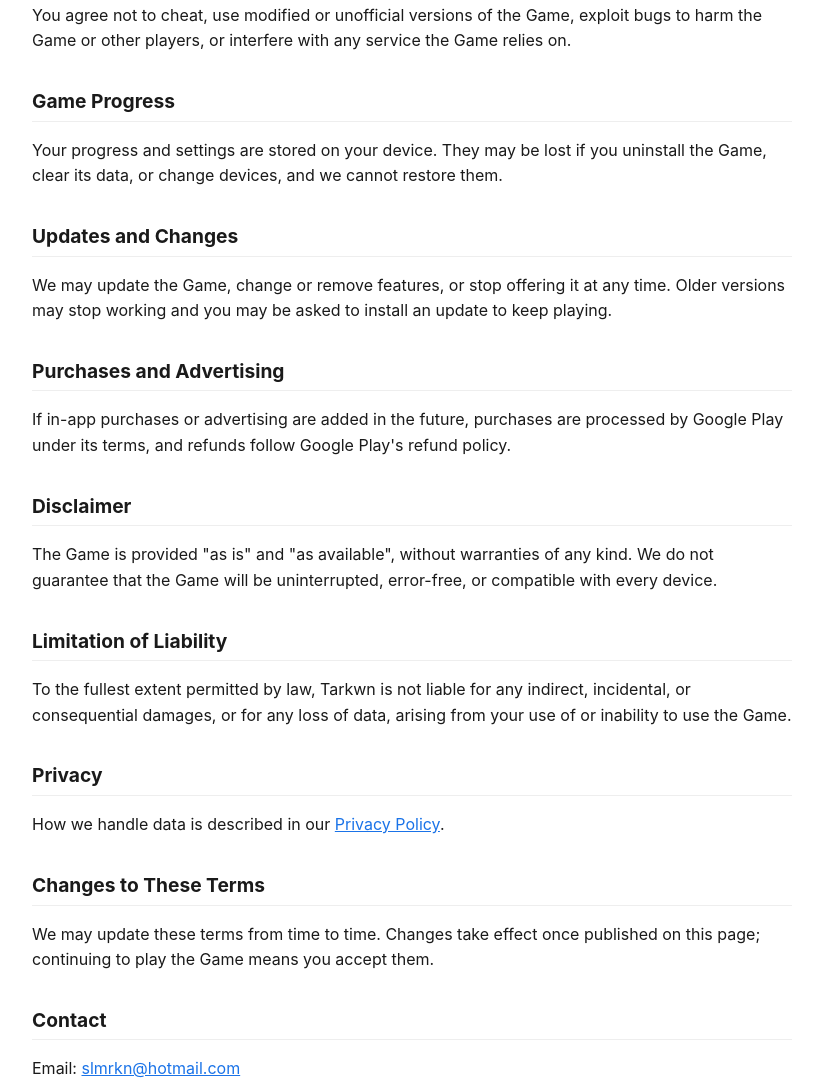
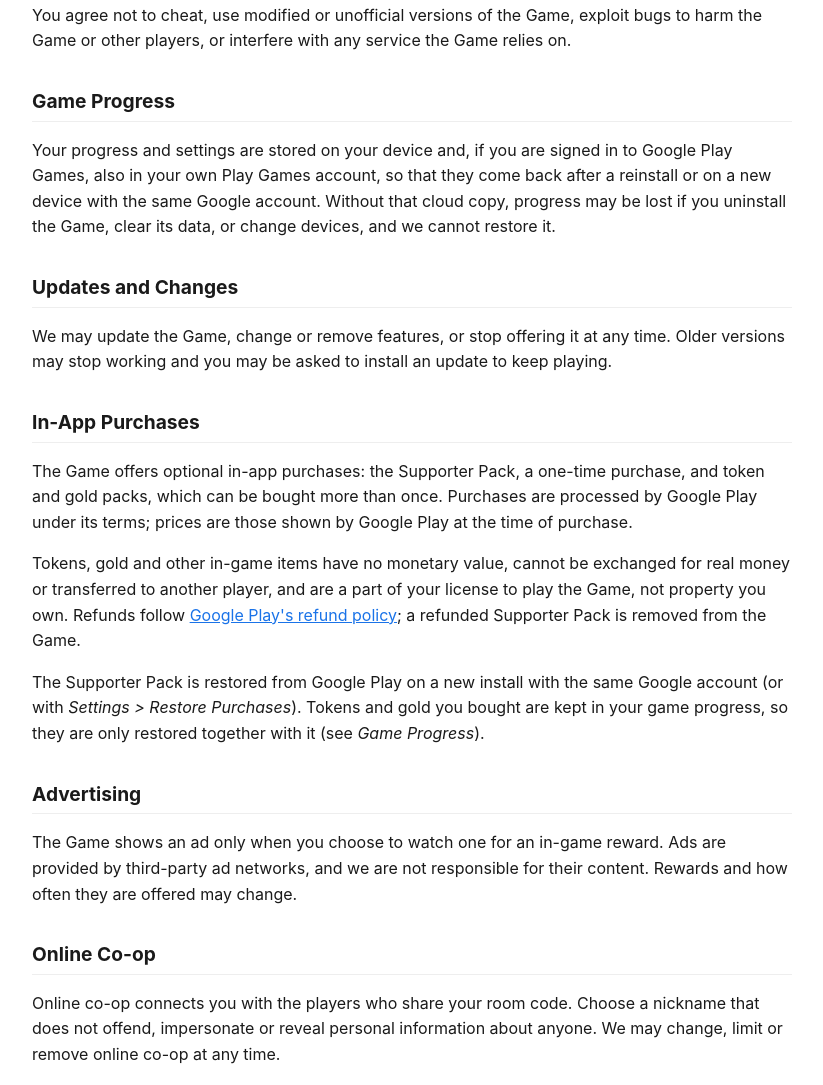
Before and after one commit to Tarkwn/inkfall-privacy, a plain HTML site: page terms.html in a window 1280 px wide. Shown: the part 617-1702 px from the top of the page, without its empty margins (228-1051 px from the left). Drawn offline with Linux system fonts and the light colour scheme.

Commit message:
Terms: in-app purchases, advertising, online co-op and cloud save
Purchases and opt-in rewarded ads are live, so the "if added in the
future" paragraph becomes In-App Purchases (virtual items, refunds via
Google Play, what is restored), Advertising and Online Co-op sections;
Game Progress mentions the Play Games cloud copy.

Co-Authored-By: Claude Opus 5.5 <noreply@anthropic.com>

```diff
--- a/terms.html
+++ b/terms.html
@@ -15,7 +15,7 @@
 <body>
 
 <h1>Inkfall — Terms of Service</h1>
-<p class="muted">Last updated: 3 November 2026</p>
+<p class="muted">Last updated: 17 November 2026</p>
 
 <p>These terms govern your use of the mobile game <strong>Inkfall</strong> ("the Game"), published by Tarkwn.
 By downloading or playing the Game you agree to these terms. If you do not agree, please do not use the Game.</p>
@@ -34,16 +34,35 @@ licensors. These terms do not give you any ownership rights.</p>
 other players, or interfere with any service the Game relies on.</p>
 
 <h2>Game Progress</h2>
-<p>Your progress and settings are stored on your device. They may be lost if you uninstall the Game, clear its
-data, or change devices, and we cannot restore them.</p>
+<p>Your progress and settings are stored on your device and, if you are signed in to Google Play Games, also in
+your own Play Games account, so that they come back after a reinstall or on a new device with the same Google
+account. Without that cloud copy, progress may be lost if you uninstall the Game, clear its data, or change devices,
+and we cannot restore it.</p>
 
 <h2>Updates and Changes</h2>
 <p>We may update the Game, change or remove features, or stop offering it at any time. Older versions may stop
 working and you may be asked to install an update to keep playing.</p>
 
-<h2>Purchases and Advertising</h2>
-<p>If in-app purchases or advertising are added in the future, purchases are processed by Google Play under its
-terms, and refunds follow Google Play's refund policy.</p>
+<h2>In-App Purchases</h2>
+<p>The Game offers optional in-app purchases: the Supporter Pack, a one-time purchase, and token and gold packs,
+which can be bought more than once. Purchases are processed by Google Play under its terms; prices are those shown
+by Google Play at the time of purchase.</p>
+<p>Tokens, gold and other in-game items have no monetary value, cannot be exchanged for real money or transferred to
+another player, and are a part of your license to play the Game, not property you own. Refunds follow
+<a href="https://support.google.com/googleplay/answer/2479637">Google Play's refund policy</a>; a refunded Supporter
+Pack is removed from the Game.</p>
+<p>The Supporter Pack is restored from Google Play on a new install with the same Google account (or with
+<em>Settings &gt; Restore Purchases</em>). Tokens and gold you bought are kept in your game progress, so they are only
+restored together with it (see <em>Game Progress</em>).</p>
+
+<h2>Advertising</h2>
+<p>The Game shows an ad only when you choose to watch one for an in-game reward. Ads are provided by third-party ad
+networks, and we are not responsible for their content. Rewards and how often they are offered may change.</p>
+
+<h2>Online Co-op</h2>
+<p>Online co-op connects you with the players who share your room code. Choose a nickname that does not offend,
+impersonate or reveal personal information about anyone. We may change, limit or remove online co-op at any
+time.</p>
 
 <h2>Disclaimer</h2>
 <p>The Game is provided "as is" and "as available", without warranties of any kind. We do not guarantee that
```
